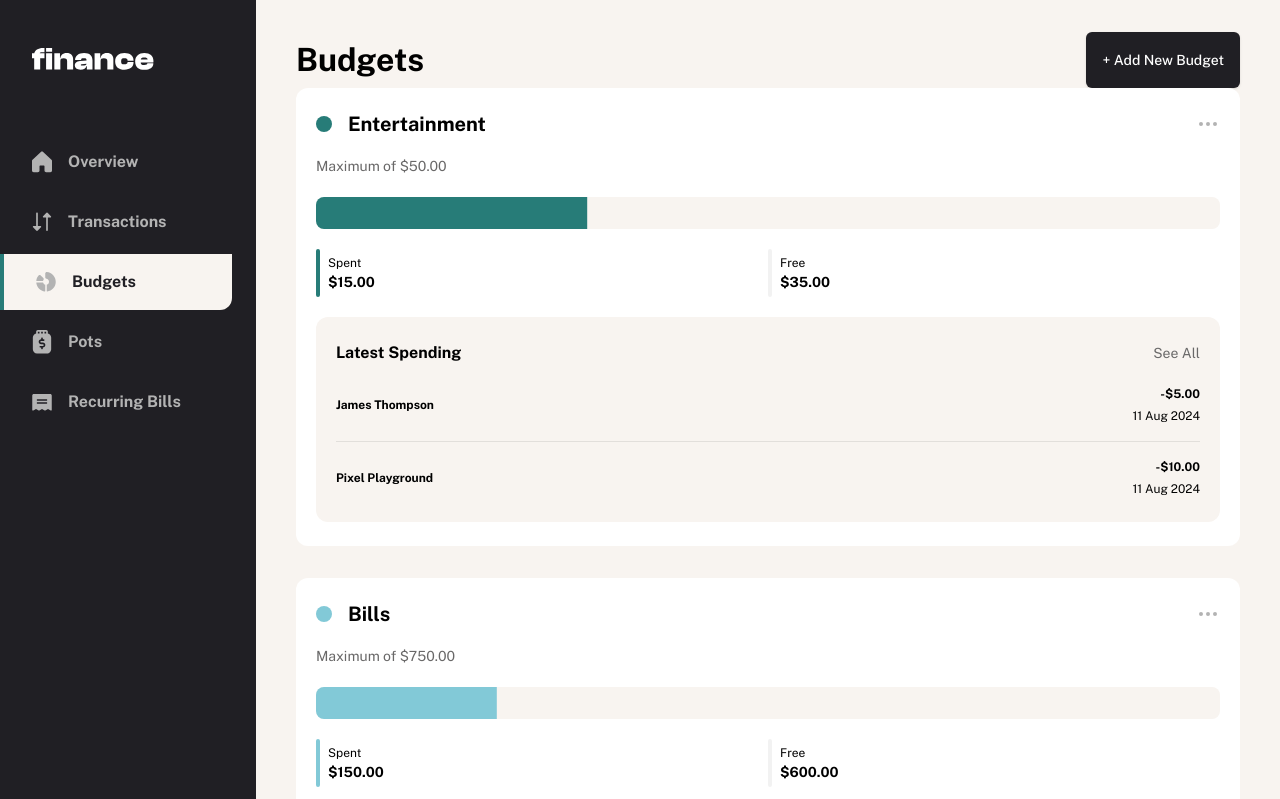
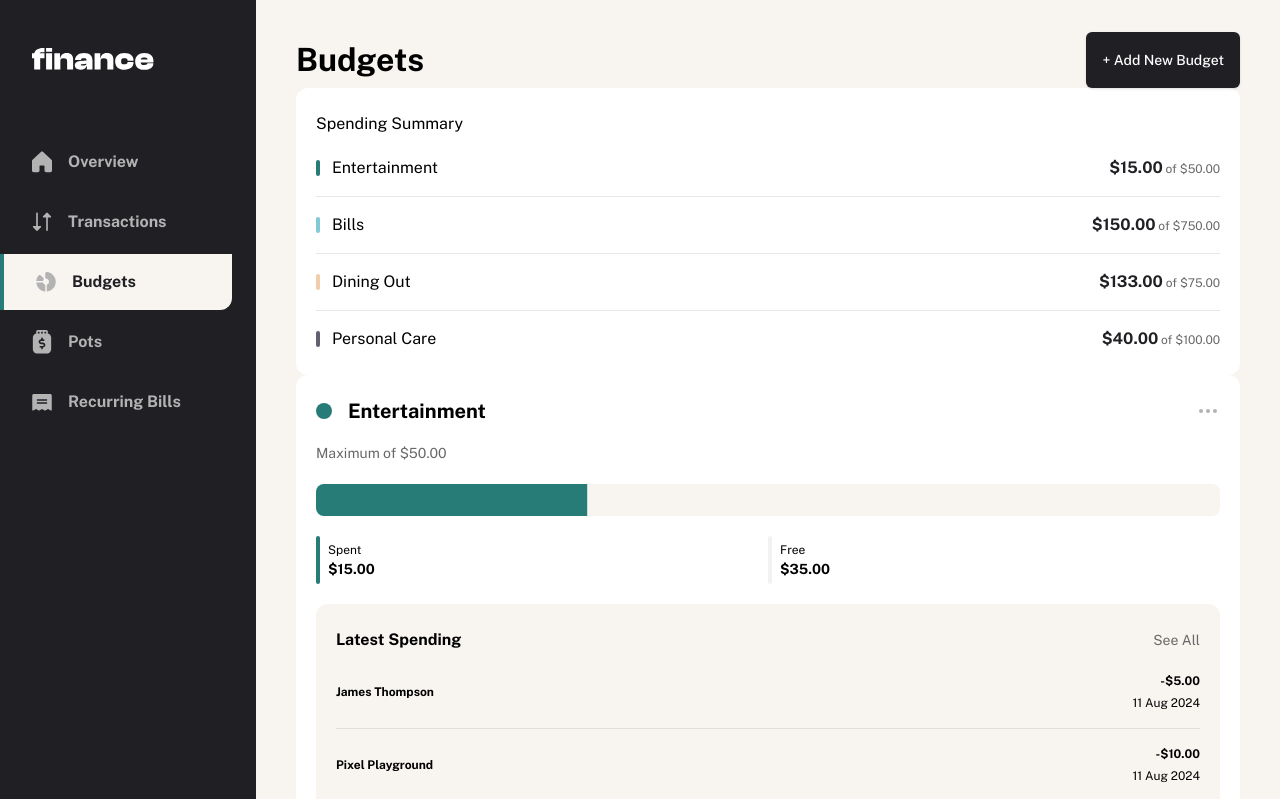
Before and after one commit to ronnieima/personal-finance-app, a Next.js app: page /budgets in a window 1280 px wide. Shown: the top 799 px of the page. Built offline with nearby package versions, Linux system fonts and the light colour scheme.

Commit message:
finish spending summary

```diff
--- a/src/app/budgets/components/BudgetCard.tsx
+++ b/src/app/budgets/components/BudgetCard.tsx
@@ -5,7 +5,6 @@ import React from 'react';
 import data from '@/../public/assets/data.json';
 import dayjs from 'dayjs';
 import Link from 'next/link';
-import Separator from '@/app/overview/components/Separator';
 
 type Props = {
   budget: {
--- /dev/null
+++ b/src/app/budgets/components/SpendingSummary.tsx
@@ -0,0 +1,19 @@
+import Card from '@/components/Card';
+import React from 'react';
+import data from '@/../public/assets/data.json';
+import SpendingSummaryBudgetRow from './SpendingSummaryBudgetRow';
+
+export default function SpendingSummary() {
+  return (
+    <Card>
+      <h2>Spending Summary</h2>
+      <div className="flex flex-col gap-4">
+        {data.budgets.map((budget) => {
+          return (
+            <SpendingSummaryBudgetRow key={budget.category} budget={budget} />
+          );
+        })}
+      </div>
+    </Card>
+  );
+}
--- /dev/null
+++ b/src/app/budgets/components/SpendingSummaryBudgetRow.tsx
@@ -0,0 +1,46 @@
+import data from '@/../public/assets/data.json';
+import dayjs from 'dayjs';
+import React from 'react';
+
+type Props = {
+  budget: {
+    category: string;
+    maximum: number;
+    theme: string;
+  };
+};
+
+export default function SpendingSummaryBudgetRow({ budget }: Props) {
+  const transactionsThisMonth = data.transactions.filter(
+    (transaction) =>
+      transaction.category === budget.category &&
+      dayjs(transaction.date).isSame(dayjs('2024-08-08'), 'month')
+  );
+
+  const spentThisMonth = Math.abs(
+    transactionsThisMonth.reduce(
+      (total, transaction) => (total += transaction.amount),
+      0
+    )
+  );
+  return (
+    <React.Fragment>
+      <div className="flex justify-between">
+        <div className="flex items-center gap-3">
+          <div
+            className="w-1 h-4 rounded-full"
+            style={{ background: budget.theme }}
+          />
+          <p>{budget.category}</p>
+        </div>
+        <div className="text-preset-5 text-grey-500">
+          <span className="text-preset-3 text-grey-900 font-bold">
+            ${spentThisMonth.toFixed(2)}
+          </span>{' '}
+          of ${budget.maximum.toFixed(2)}
+        </div>
+      </div>
+      <div className="last:hidden h-[1px] w-full bg-grey-500/15" />
+    </React.Fragment>
+  );
+}
--- a/src/app/budgets/page.tsx
+++ b/src/app/budgets/page.tsx
@@ -1,9 +1,20 @@
 import data from '@/../public/assets/data.json';
 import { Button } from '@/components/ui/button';
 import BudgetCard from './components/BudgetCard';
-import { Progress } from '@/components/ui/progress';
+import SpendingSummary from './components/SpendingSummary';
+import dayjs from 'dayjs';
 
 export default function BudgetsPage() {
+  const transactionsThisMonth = data.transactions.filter((transaction) =>
+    dayjs(transaction.date).isSame(dayjs('2024-08-01'), 'month')
+  );
+
+  const spentThisMonth = Math.abs(
+    transactionsThisMonth.reduce(
+      (total, transaction) => (total += transaction.amount),
+      0
+    )
+  );
   return (
     <div>
       <header className="flex justify-between items-center">
@@ -12,10 +23,14 @@ export default function BudgetsPage() {
           + Add New Budget
         </Button>
       </header>
+      <SpendingSummary />
       <section className="flex flex-col gap-8">
-        {data.budgets.map((budget) => (
-          <BudgetCard key={budget.category} budget={budget} />
-        ))}
+        {data.budgets.map((budget) => {
+          const transactionsThisMonthByCategory = transactionsThisMonth.filter(
+            (transaction) => transaction.category === budget.category
+          );
+          return <BudgetCard key={budget.category} budget={budget} />;
+        })}
       </section>
     </div>
   );
```
